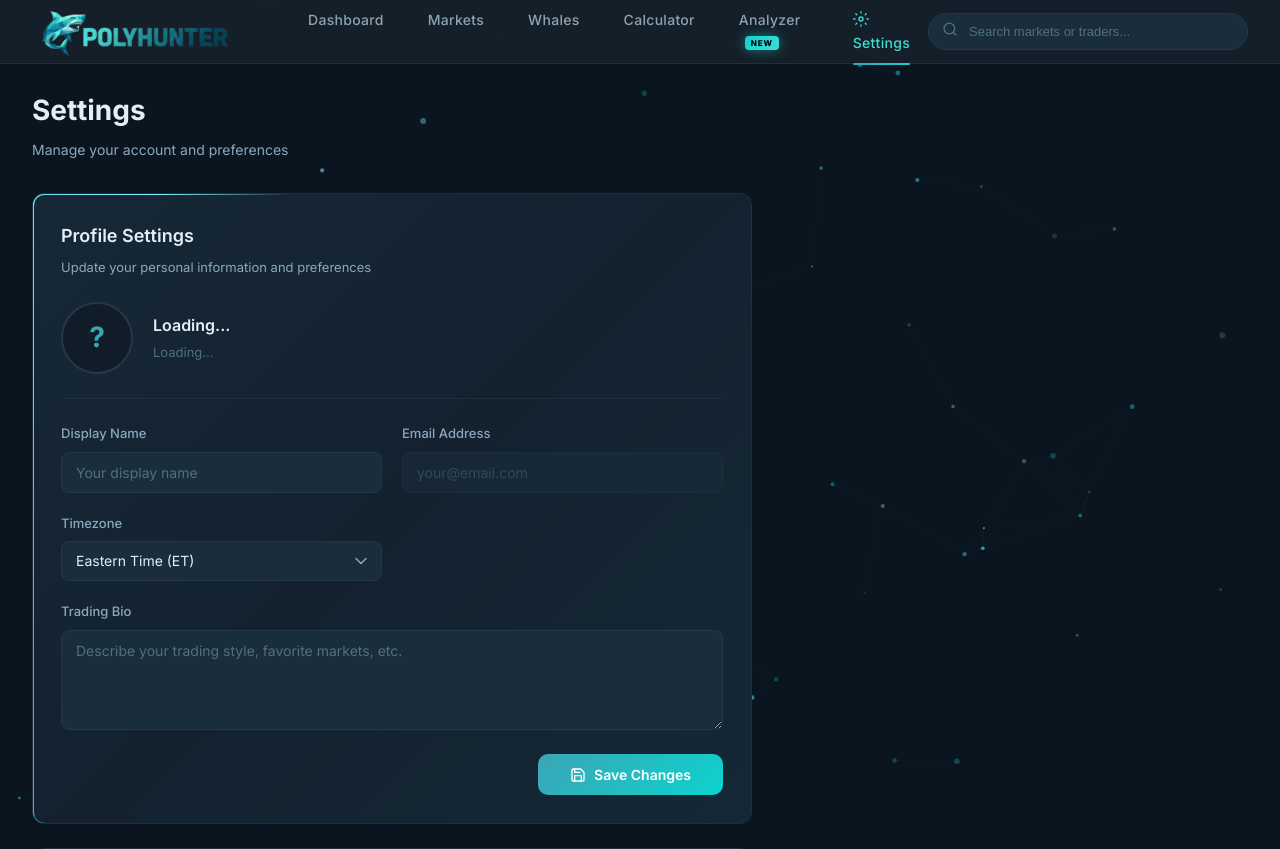
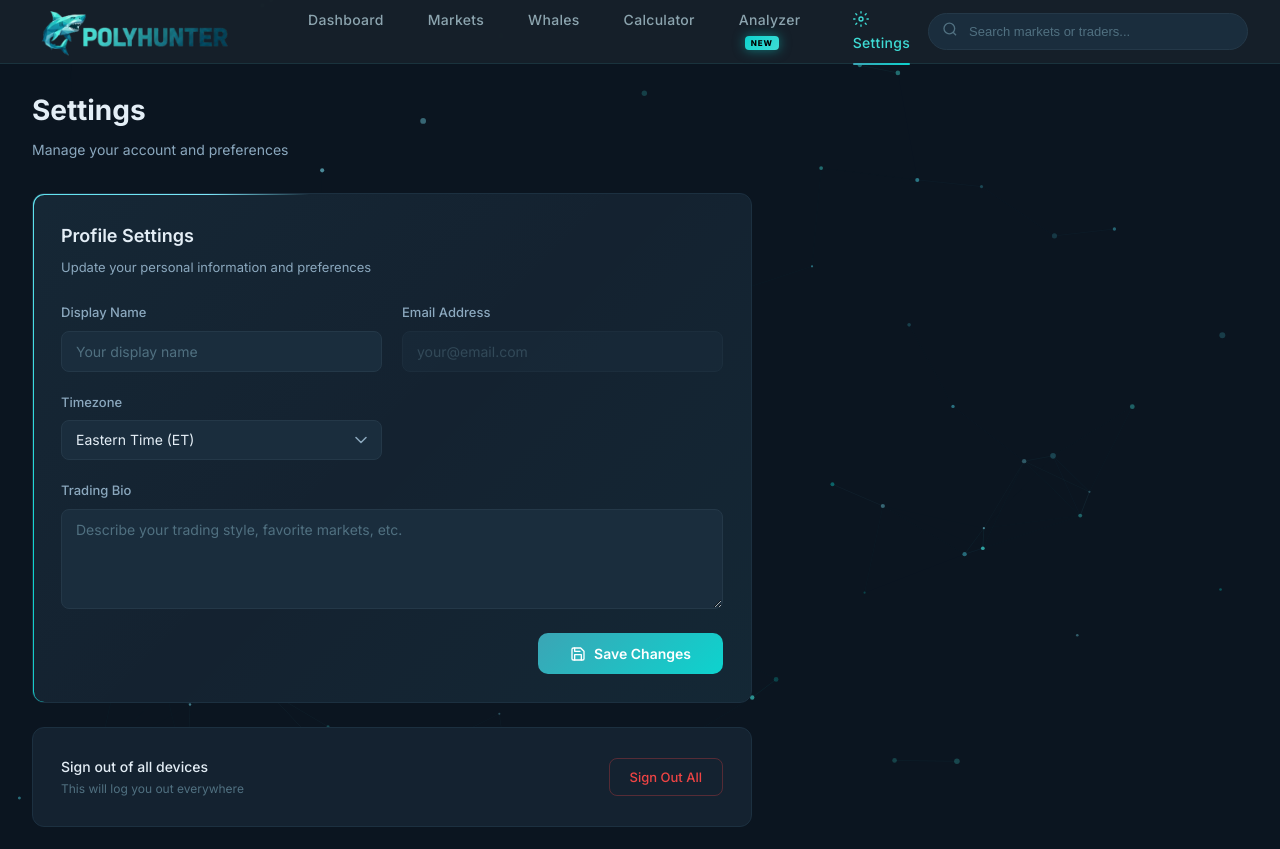
Before and after one commit to homtagu-ai/poly, a Flask app: page /settings in a window 1280 px wide. Shown: the top 849 px of the page. After the commit the page ends 827 px from the top, so only its background shows below. Run offline with Flask 3, Linux system fonts and the light colour scheme; some libraries are stand-ins or nearby versions.

Commit message:
Remove avatar section from settings page
Co-Authored-By: Claude Opus 4.5 <noreply@anthropic.com>

```diff
--- a/polyscalping/templates/settings.html
+++ b/polyscalping/templates/settings.html
@@ -196,41 +196,6 @@
         color: var(--accent-red);
     }
 
-    .avatar-section {
-        display: flex;
-        align-items: center;
-        gap: 20px;
-        margin-bottom: 24px;
-        padding-bottom: 24px;
-        border-bottom: 1px solid var(--border-subtle);
-    }
-
-    .avatar-large {
-        width: 72px;
-        height: 72px;
-        border-radius: 50%;
-        background: var(--bg-secondary);
-        border: 2px solid var(--border);
-        display: flex;
-        align-items: center;
-        justify-content: center;
-        font-size: 28px;
-        font-weight: 700;
-        color: var(--accent-blue);
-        flex-shrink: 0;
-    }
-
-    .avatar-info h3 {
-        font-size: 16px;
-        font-weight: 600;
-        margin-bottom: 4px;
-    }
-
-    .avatar-info p {
-        font-size: 13px;
-        color: var(--text-muted);
-    }
-
     .danger-btn {
         padding: 10px 20px;
         background: transparent;
@@ -279,14 +244,6 @@
     <div class="settings-card animated-border-box blur-fade" style="--delay: 1">
         <h2 class="settings-card-title">Profile Settings</h2>
         <p class="settings-card-desc">Update your personal information and preferences</p>
-
-        <div class="avatar-section">
-            <div class="avatar-large" id="avatarInitial">?</div>
-            <div class="avatar-info">
-                <h3 id="profileName">Loading...</h3>
-                <p id="profileEmail">Loading...</p>
-            </div>
-        </div>
 
         <div class="form-grid">
             <div class="form-group">
```
